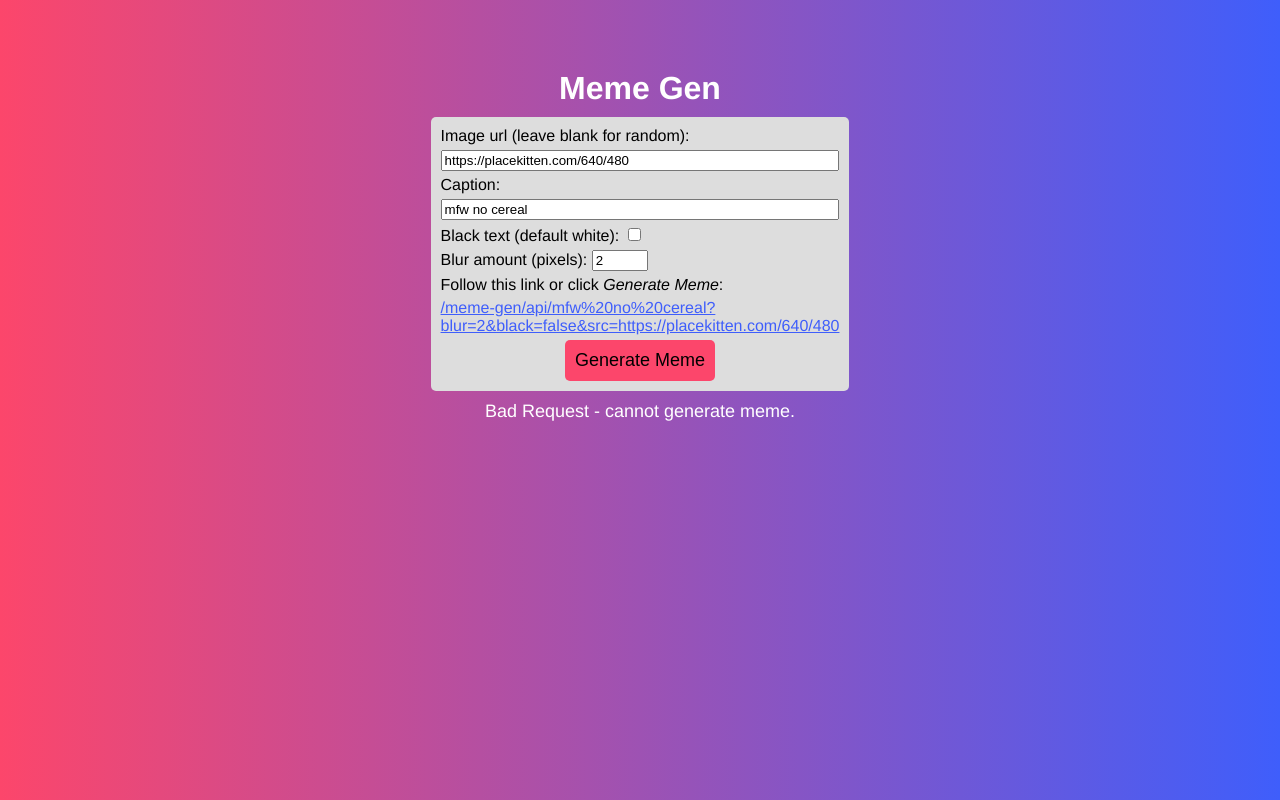
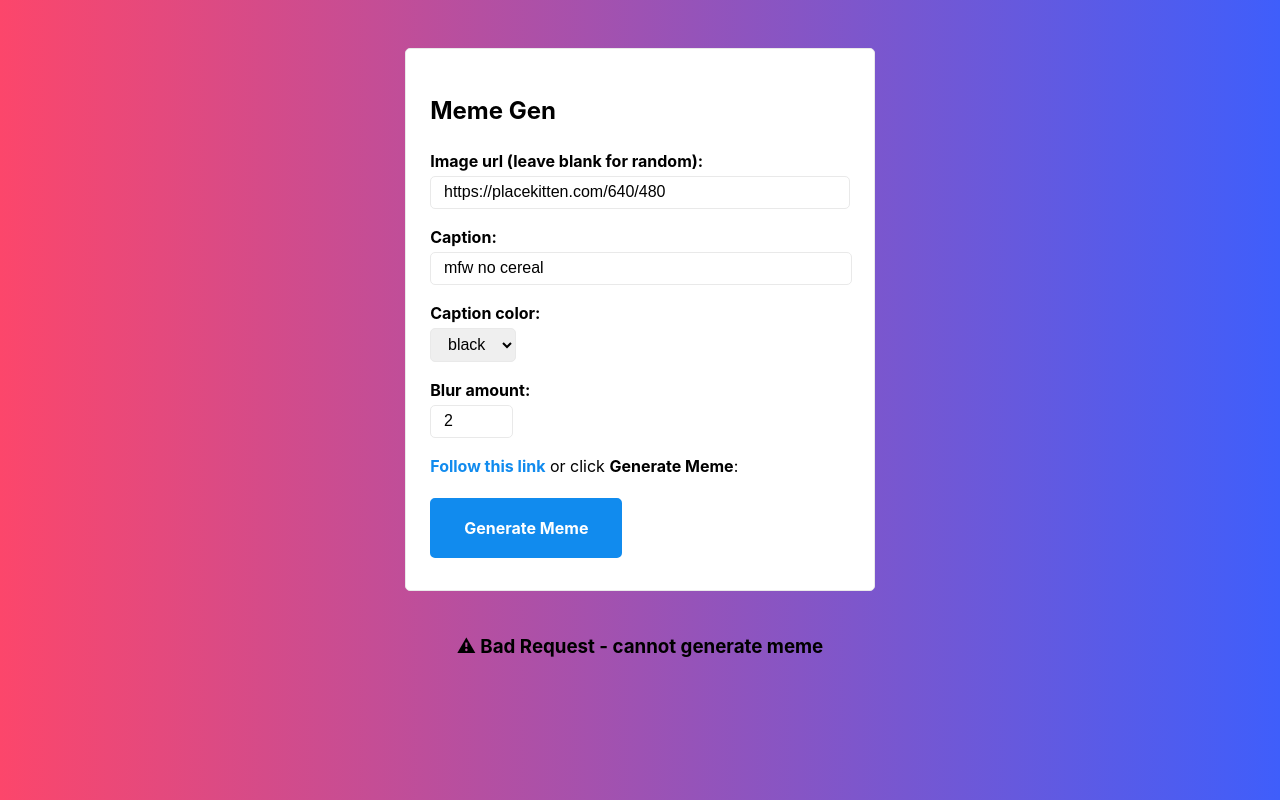
Before and after one commit to scotthallock/c0d3-submissions, a website: page public/js5-p3.html in a window 1280 px wide. Both pictures are taken after a click on the button "Generate Meme". Drawn offline with Linux system fonts and the light colour scheme; no server answers.

Commit message:
styling js5-3 solution

```diff
--- a/public/js5-p3.html
+++ b/public/js5-p3.html
@@ -5,108 +5,61 @@
     <meta http-equiv="X-UA-Compatible" content="IE=edge">
     <meta name="viewport" content="width=device-width, initial-scale=1.0">
     <title>Meme Gen</title>
+    <link rel="stylesheet" type="text/css" href="mvp.css">
     <style>
-        h1 {
-            margin: 0;
-            color: white;
+        body {
+            background: linear-gradient(90deg, #fc466b 0%, #3f5efb 100%);
+            background-repeat: no-repeat;
+            background-attachment: fixed;
         }
-        body {
-            font-family: Helvetica, Arial, sans-serif;
-            background: linear-gradient(90deg, #FC466B 0%, #3F5EFB 100%);
-            width: 400px;
-            margin: 70px auto;
-            display: flex;
-            flex-direction: column;
-            align-items: center;
-            justify-content: center;
-            gap: 10px;
-
+        form {
+            background-color: white;
+            box-shadow: none;
         }
-        #form {
-            padding: 10px;
-            background-color: #DDD;
-            border-radius: 5px;
-            display: flex;
-            flex-direction: column;
-            gap: 5px;
+        #spinner {
+            display: inline-block;
+            margin: 10px;
+            width: 40px;
+            height: 40px;
+            border: 5px solid rgba(255,255,255,.3);
+            border-radius: 50%;
+            border-top-color: #fff;
+            animation: spin 1s ease-in-out infinite;
         }
-        #link-to-meme {
-            display: block;
-            max-width: 400px;
-            word-wrap: break-word;
-        }
-        a {
-            color: #3F5EFB;
-        }
-        #generate {
-            font-size: 18px;
-            border: none;
-            border-radius: 5px;
-            display: inline-block;
-            padding: 10px;
-            align-self: center;
-            background-color: #FC466B
-        }
-        #generate:hover {
-            cursor: pointer;
-            background-color: #BF3450;
-        }
-        #image-container {
-            display: flex;
-            flex-direction: column;
-            align-items: center;
-            gap: 10px;
-        }
-        #bad-request-message {
-            /* display: none; */
-            color: white;
-            font-size: 18px;
-        }
-        .invisible {
-            display: none;
-        }
-        #ball {
-            background-color: white;
-            width: 10px;
-            height: 10px;
-            margin: 10px auto;
-            border-radius: 50px;
-            animation: waver 1s infinite ease-in-out;
-        }
-        @keyframes waver {
-            0% { transform: translate(-15px); }
-            50% { transform: translate(15px); }
-            100% { transform: translate(-15px); }
+        @keyframes spin {
+            to { transform: rotate(360deg); }
         }
     </style>
 </head>
 <body>
-    <h1>Meme Gen</h1>
+    <main>
+        <section>
             <form id="form">
+                <h2>Meme Gen</h2>
                 <label for="image-url">Image url (leave blank for random):</label>
-        <input type="url" id="input-image-url" name="image-url" value="https://placekitten.com/640/480"/>
+                <input type="url" id="input-image-url" name="image-url" size="40" value="https://placekitten.com/640/480"/>
                 <label for="caption">Caption:</label>
                 <input type="text" id="input-caption" name="caption" value="mfw no cereal"/>
-        <div>
-            <label for="black-text">Black text (default white):</label>
-            <input type="checkbox" id="input-black-text" name="black-text"/>
-        </div>
-        <div>
-            <label for="blur">Blur amount (pixels):</label>
+                <label for="black-text">Caption color:</label>
+                <select id="input-black-text" name="black-text">
+                    <option value="black">black</option>
+                    <option value="white">white</option>
+                </select>
+                <label for="blur">Blur amount:</label>
                 <input type="number" id="input-blur" name="blur" step="1" min="0" max="10" value="2"/>
-        </div>
-        <span>Follow this link or click <i>Generate Meme</i>:</span>
-        <a id="link-to-meme" href=""></a>
+                <p><a id="link-to-meme" href="">Follow this link</a> or click <b>Generate Meme</b>:</p>
                 <button id="generate" type="button">Generate Meme</button>
-
             </form>
-    <div id="image-container">
-        <div id="loading" class="invisible">
-            <div id="ball"></div>
-        </div>
-        <div id="bad-request-message" class="invisible">Bad Request - cannot generate meme.</div>
-        <img id="meme" src=""/>
-    </div>
+        </section>
+        <br>
+        <section>
+            <div id="loading" hidden><div id="spinner"></div></div>
+            <h3 id="message" hidden>&#9888; Bad Request - cannot generate meme</h3>
+        </section>
+        <section>
+            <div><img id="meme" src=""/></div>
+        </section>
+    </main>
     <script>
         /* Get DOM elements */
         const $inputCaption = document.getElementById('input-caption');
@@ -114,15 +67,16 @@
         const $inputImageUrl = document.getElementById('input-image-url');
         const $inputBlur = document.getElementById('input-blur');
         const $linkToMeme = document.getElementById('link-to-meme');
-        const $loadingAnimation = document.getElementById('loading');
-        const $badRequestMessage = document.getElementById('bad-request-message');
+        const $loading = document.getElementById('loading');
+        const $message = document.getElementById('message');
+        const $meme = document.getElementById('meme');
 
         /* Returns a path based on form inputs */
         const generatePath = () => {
             return encodeURI(
                 `/meme-gen/api/${$inputCaption.value || ' '}` +
                 `?blur=${$inputBlur.value}` +
-                `&black=${$inputBlackText.checked}` +
+                `&black=${$inputBlackText.value === 'black'}` +
                 `&src=${$inputImageUrl.value}`
                 );
         };
@@ -131,7 +85,7 @@
         const updateLink = () => {
             const path = generatePath();
             $linkToMeme.href = path;
-            $linkToMeme.innerText = path;
+            // $linkToMeme.innerText = path;
         };
         updateLink();
 
@@ -142,29 +96,28 @@
 
         /* User clicks 'Generate Meme' button */
         document.getElementById('generate').addEventListener('click', () => {
-            /* Show loading animation, hide bad request message */
-            $loadingAnimation.classList.remove('invisible');
-            $badRequestMessage.classList.add('invisible');
+            $meme.src = '';
+            $loading.hidden = false;
+            $message.hidden = true;
             /* Make a request to the server to generate the image */
             fetch(generatePath())
                 .then(res => {
                     if (res.status >= 400) {
-                        $badRequestMessage.classList.remove('invisible');
+                        $message.hidden = false;
                         throw new Error('Bad Request - cannot generate meme.')
                     }
-                    return res.arrayBuffer()
+                    return res.arrayBuffer();
                 })
                 .then(arrayBuffer => {
                     /* Render the meme image */
-                    const blob = new Blob([arrayBuffer], {type: "image/jpeg"});
-                    document.getElementById('meme').src = URL.createObjectURL(blob);
+                    const blob = new Blob([arrayBuffer], {type: 'image/jpeg'});
+                    $meme.src = URL.createObjectURL(blob);
                 })
                 .catch(err => {
                     console.error(err);
                 })
                 .then(() => {
-                    /* Hide loading animation */
-                    $loadingAnimation.classList.add('invisible');
+                    $loading.hidden = true;
                 });
         });
     </script>
--- a/src/js5-p3-meme-gen.js
+++ b/src/js5-p3-meme-gen.js
@@ -70,7 +70,7 @@ router.get('/api/:caption', async (req, res) => {
         res.set('Content-Type', 'image/jpeg');
         res.send(buffer);
     } catch (err) {
-        res.status(400).send('Bad Request - cannot generate meme.')
+        res.status(400).send('Bad Request - cannot generate meme')
     }
 });
 
```
Lines whose indentation alone changed are shown as unchanged.
